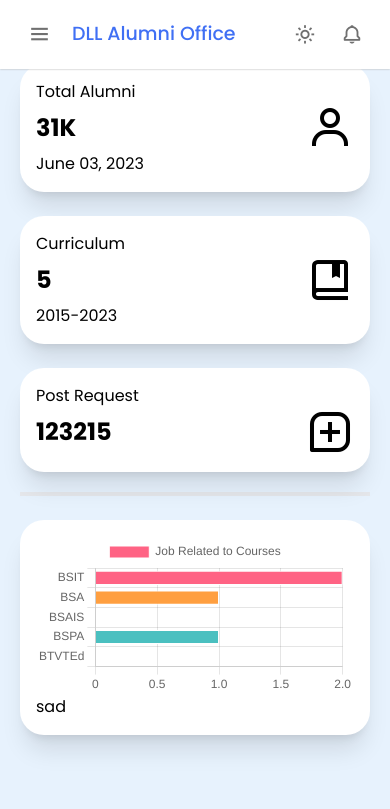
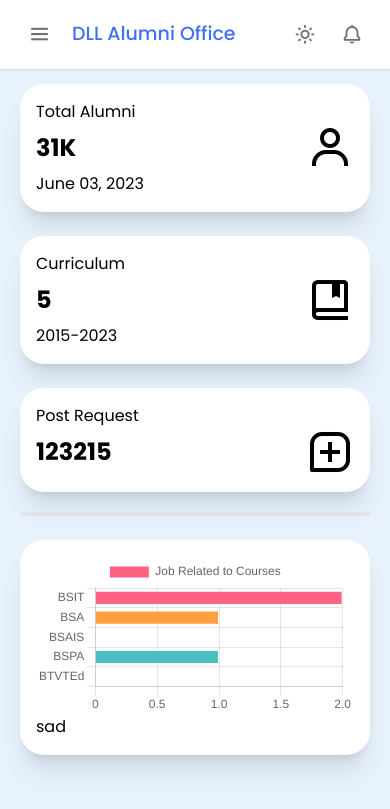
Before and after one commit to gemrey13/Capstone_Alumni, a Django app: page / in a window 390 px wide. Shown: the top 809 px of the page. Run offline with Django 4.2, Linux system fonts and the light colour scheme; a user stored in the database is signed in; data comes from the database, SQL or seed files in the repository; some libraries are stand-ins or nearby versions.

Commit message:
Progress

```diff
--- a/DAOIS/DAOIS/settings.py
+++ b/DAOIS/DAOIS/settings.py
@@ -25,7 +25,7 @@ SECRET_KEY = 'django-insecure-q8_idg$_cc#$fulatt_w7knh4^=!q-)u=g@yi89r4y2+6$4u2&
 # SECURITY WARNING: don't run with debug turned on in production!
 DEBUG = True
 
-ALLOWED_HOSTS = ["127.0.0.1","192.168.1.22", "localhost"]
+ALLOWED_HOSTS = ["127.0.0.1","192.168.137.86", "localhost"]
 
 # Application definition
 
--- a/DAOIS/static/AlumniManagement/css/dashboard.css
+++ b/DAOIS/static/AlumniManagement/css/dashboard.css
@@ -26,7 +26,7 @@
 
 @media screen and (max-width:768px) {
   .main {
-    margin-top: 40px;
+    margin-top: 60px;
     margin-left: 20px;
   }
 }
```
